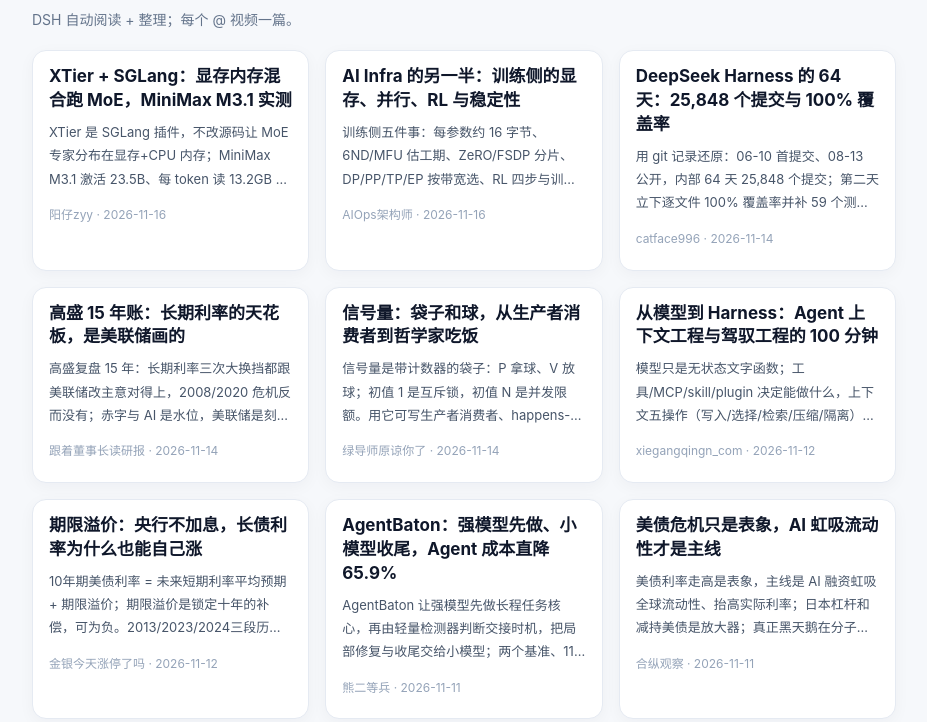
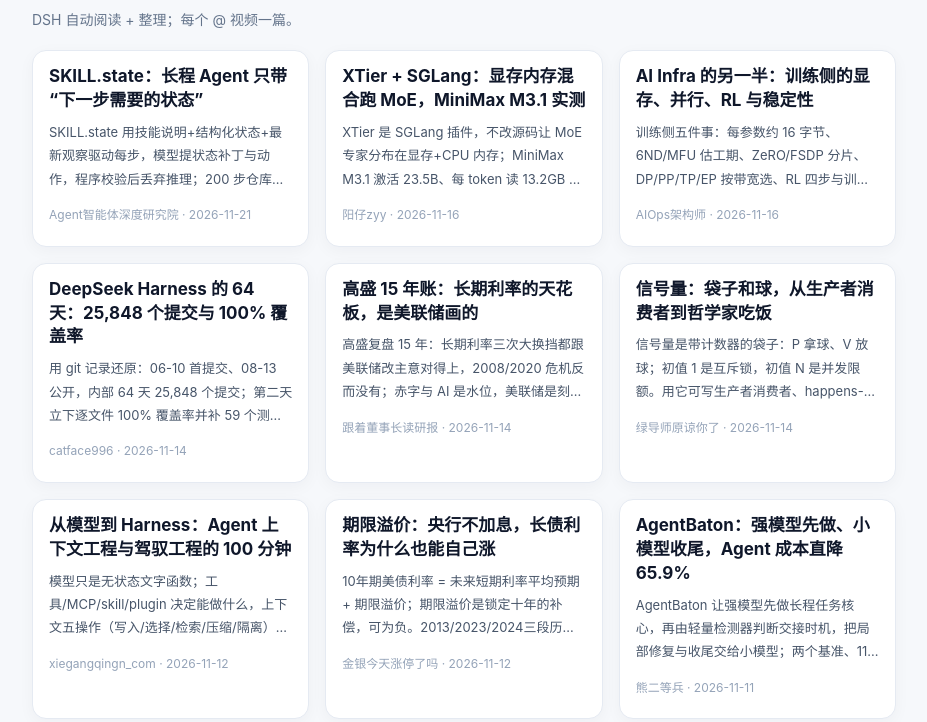
Before and after one commit to Pingpongdragon/bili-mentions-blog, a plain HTML site: page index.html in a window 1280 px wide. Shown: the part 78-800 px from the top of the page, without its empty margins (176-1103 px from the left). Drawn offline with Linux system fonts and the light colour scheme.

Commit message:
Mention blog: index.html

```diff
--- a/index.html
+++ b/index.html
@@ -22,6 +22,11 @@ a{color:#2563eb;text-decoration:none}a:hover{text-decoration:underline}
 .empty{padding:40px 0;color:#64748b;text-align:center}
 @media(max-width:640px){.wrap{padding:20px 12px 50px}article{padding:22px 18px}h1{font-size:24px}}
 </style></head><body><div class="wrap"><h1>B站 @ 我的视频</h1><p class="meta">DSH 自动阅读 + 整理；每个 @ 视频一篇。</p><div class="grid">
+<a class="card" href="posts/BV1cVtn6AEZ3.html">
+
+  <div class="pad"><h2>SKILL.state：长程 Agent 只带“下一步需要的状态”</h2><p>SKILL.state 用技能说明+结构化状态+最新观察驱动每步，模型提状态补丁与动作，程序校验后丢弃推理；200 步仓库任务 token 617万→12万，分数 0.84→0.94；抗噪强，但依赖预设 schema。</p><small>Agent智能体深度研究院 · 2026-11-21</small></div>
+</a>
+
 <a class="card" href="posts/BV1hAHg6qEpP.html">
 
   <div class="pad"><h2>XTier + SGLang：显存内存混合跑 MoE，MiniMax M3.1 实测</h2><p>XTier 是 SGLang 插件，不改源码让 MoE 专家分布在显存+CPU 内存；MiniMax M3.1 激活 23.5B、每 token 读 13.2GB 专家，约 45→51.6 tok/s，瓶颈在等 CPU/内存；加速包可把其它模型从 65 提到 137 tok/s。</p><small>阳仔zyy · 2026-11-16</small></div>
```
